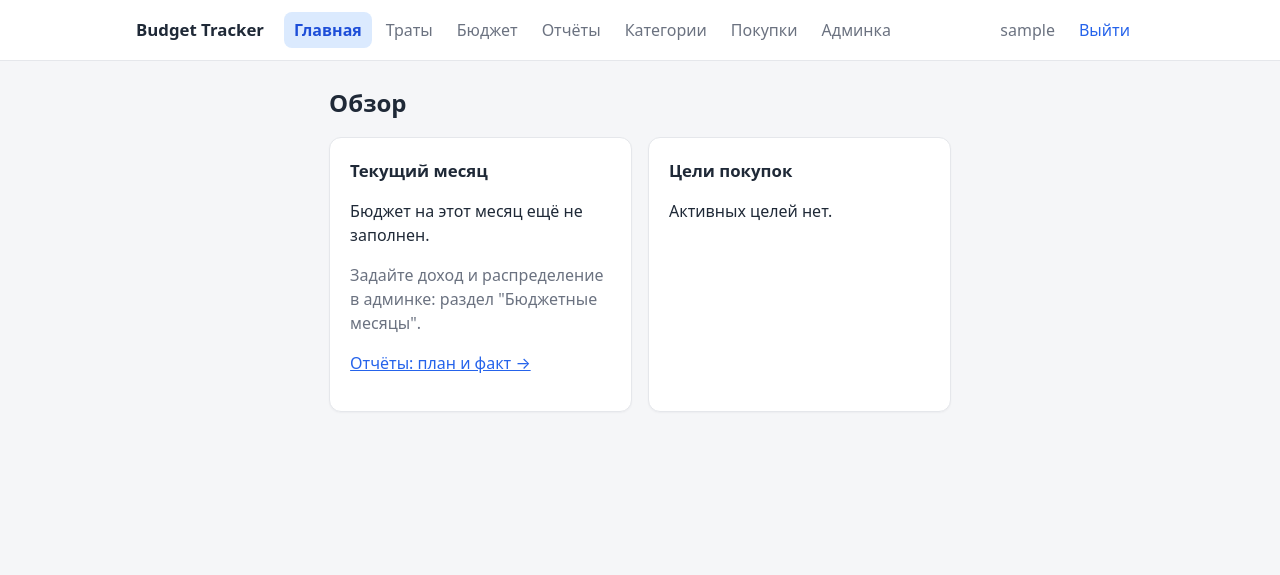
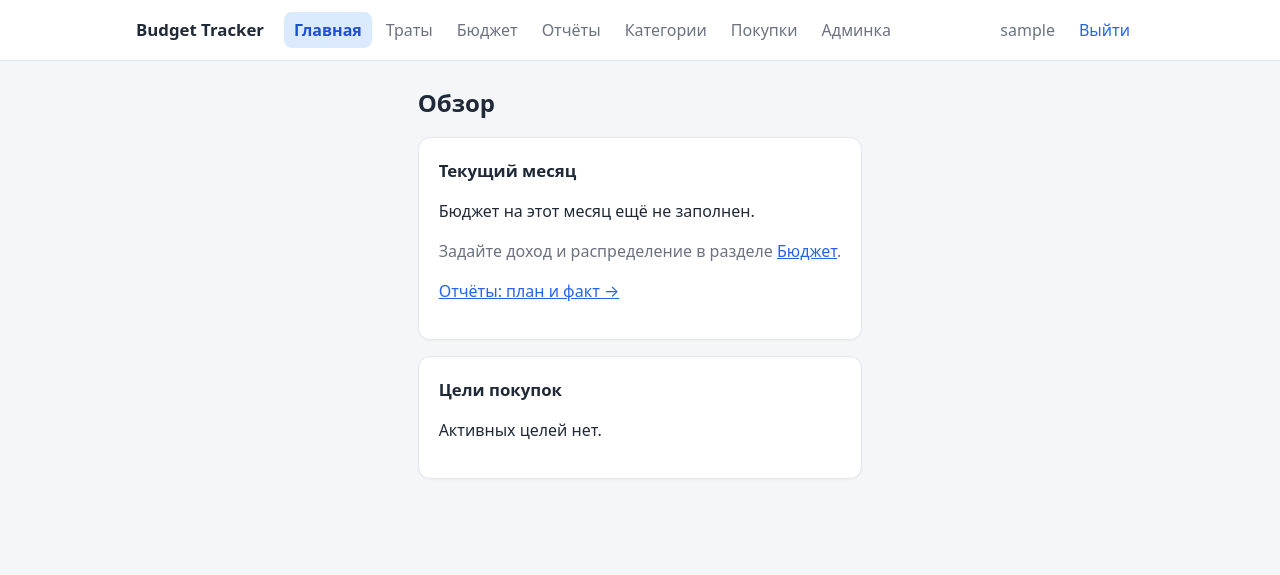
Before and after one commit to McMorsh/budget_tracker, a Django app: page / in a window 1280 px wide. Shown: the top 575 px of the page. Run offline with Django 5.2, Linux system fonts and the light colour scheme; the visitor is signed in with stand-in values (Sample User, id 1); data that the repository does not hold is empty.

Commit message:
fix: correct empty budget hint
Point the hint to the budget screen instead of the admin.

```diff
--- a/templates/home.html
+++ b/templates/home.html
@@ -23,7 +23,7 @@
       <p class="muted">План распределения: {{ budget_month.planned_total_percent|floatformat:"-2" }} % из 100 %.</p>
     {% else %}
       <p>Бюджет на этот месяц ещё не заполнен.</p>
-      <p class="muted">Задайте доход и распределение в админке: раздел "Бюджетные месяцы".</p>
+      <p class="muted">Задайте доход и распределение в разделе <a href="{% url 'budget:index' %}">Бюджет</a>.</p>
     {% endif %}
     <p><a href="{% url 'reports:index' %}">Отчёты: план и факт →</a></p>
   </section>
```
